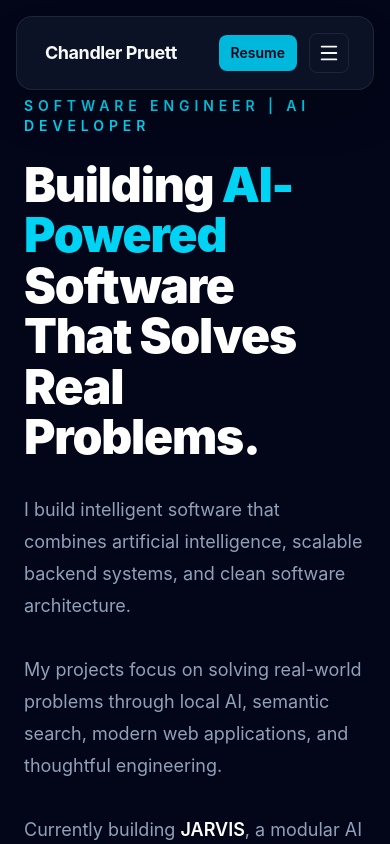
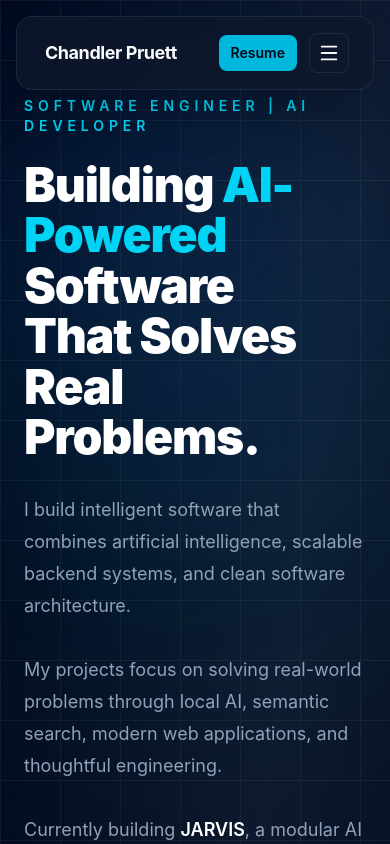
Before and after one commit to CPruett24/portfolio-website, a Next.js app: page / in a window 390 px wide. Shown: the top 844 px of the page. Built offline with nearby package versions, Linux system fonts and the light colour scheme.

Commit message:
fix: improve Safari mobile grid compatibility

```diff
--- a/src/components/sections/Hero/Hero.tsx
+++ b/src/components/sections/Hero/Hero.tsx
@@ -5,7 +5,7 @@ import HeroContent from "./HeroContent";
 
 export default function Hero() {
   return (
-    <section className="relative overflow-hidden">
+    <section className="relative isolate overflow-hidden">
       <HeroBackground />
 
       <Container>
--- a/src/components/sections/Hero/HeroBackground.tsx
+++ b/src/components/sections/Hero/HeroBackground.tsx
@@ -1,5 +1,28 @@
 export default function HeroBackground() {
   return (
-    <div className="absolute inset-0 bg-slate-950" />
+    <>
+      {/* Main Gradient */}
+      <div className="absolute inset-0 bg-gradient-to-br from-slate-950 via-slate-900 to-slate-950" />
+
+      {/* Cyan Glow */}
+      <div className="absolute left-1/2 top-40 h-[550px] w-[550px] -translate-x-1/2 rounded-full bg-cyan-500/10 blur-[140px]" />
+
+      {/* Blue Glow */}
+      <div className="absolute right-0 top-0 h-[450px] w-[450px] rounded-full bg-blue-500/10 blur-[120px]" />
+
+      {/* Purple Glow */}
+      <div className="absolute bottom-0 left-0 h-[350px] w-[350px] rounded-full bg-violet-500/10 blur-[120px]" />
+
+      {/* Grid Overlay */}
+      <div
+        className="
+          absolute
+          inset-0
+          opacity-[0.05]
+          [background-image:linear-gradient(to_right,#ffffff_1px,transparent_1px),linear-gradient(to_bottom,#ffffff_1px,transparent_1px)]
+          [background-size:60px_60px]
+        "
+      />
+    </>
   );
 }
```
